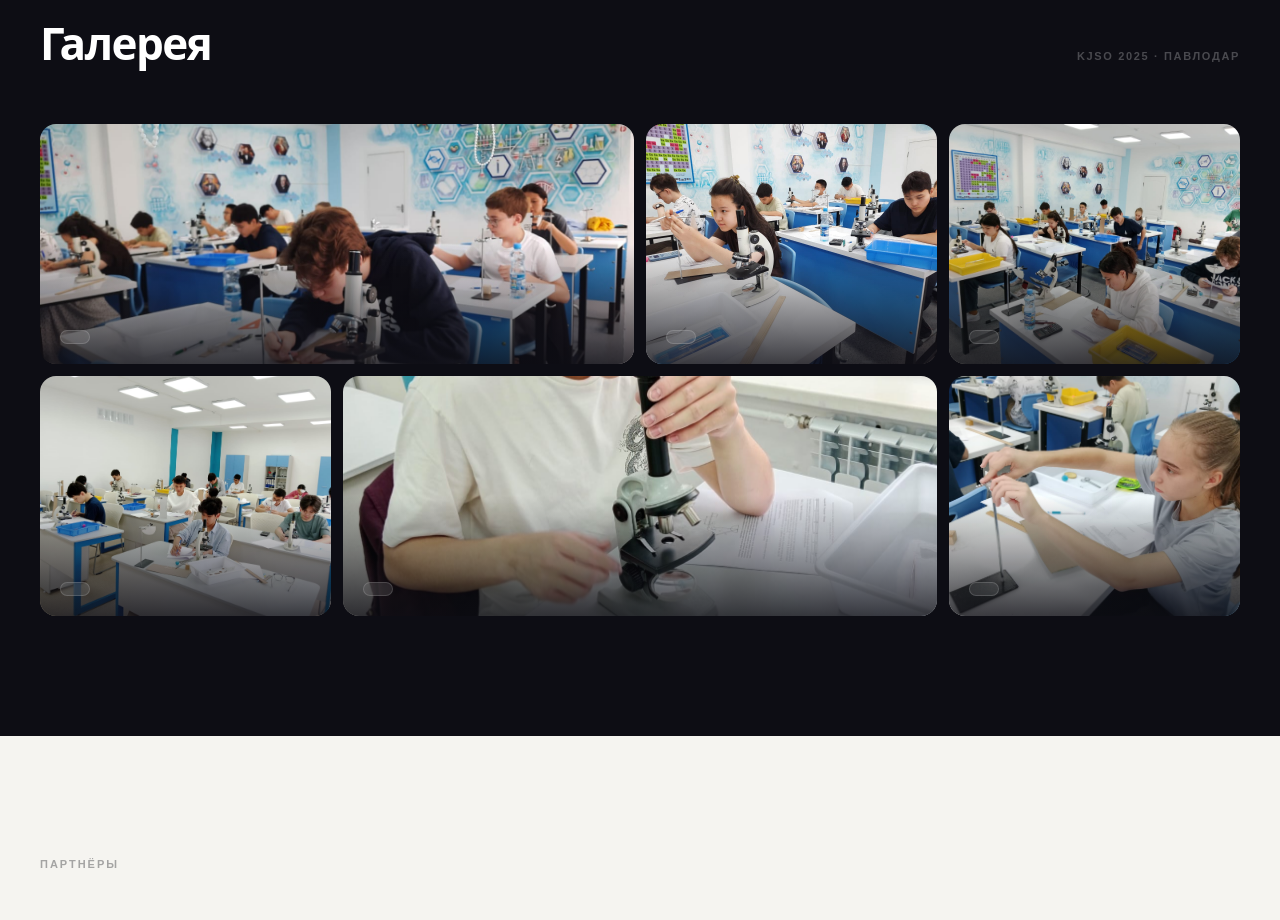
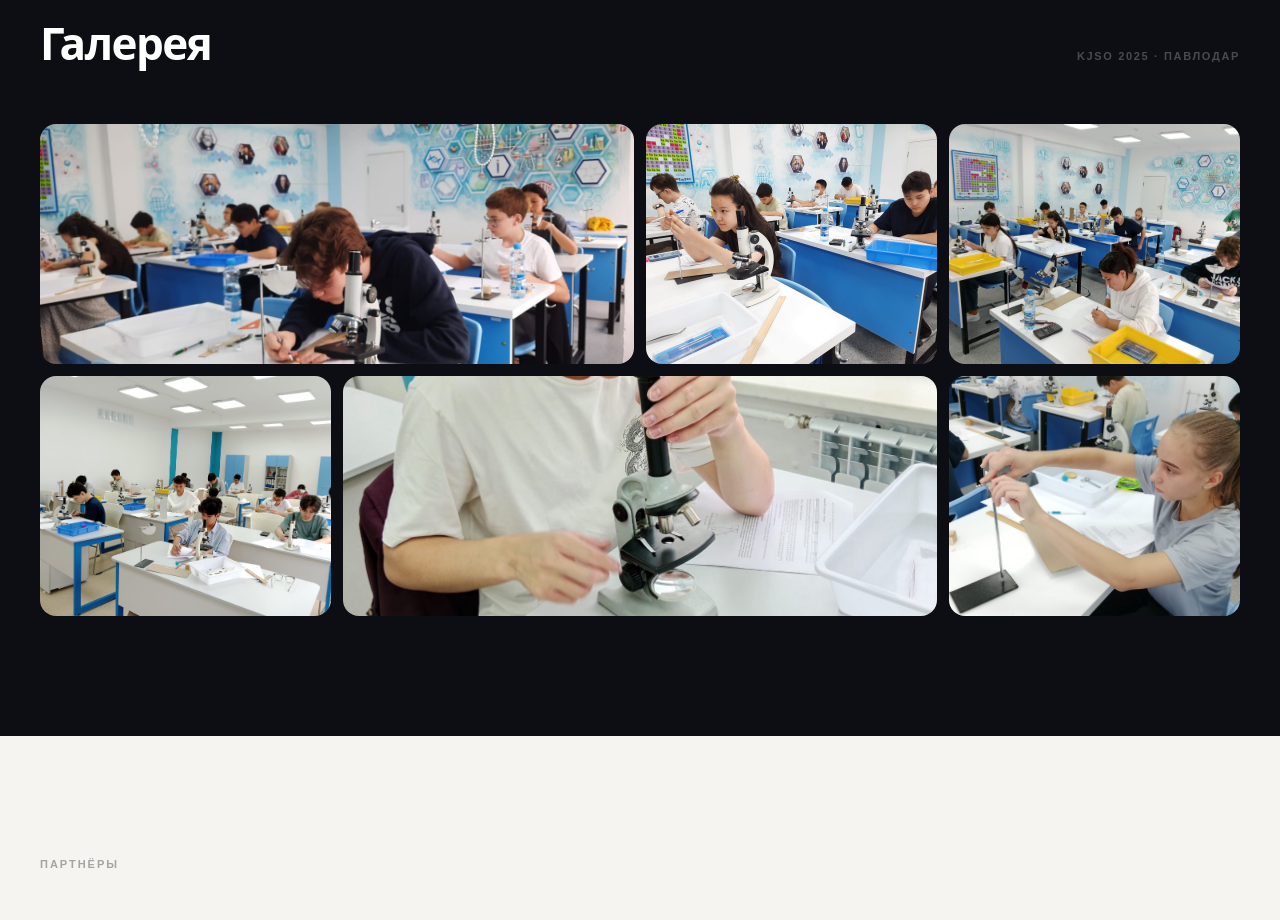
Before and after one commit to alwriza/kjso, a Next.js app: page / in a window 1280 px wide. Shown: the part 2040-2960 px from the top of the page. Built offline with nearby package versions, Linux system fonts and the light colour scheme; a web font is replaced by a local one.

Commit message:
labels in gallery deleted

```diff
--- a/app/page.tsx
+++ b/app/page.tsx
@@ -727,7 +727,6 @@ function Gallery() {
                 {item.src && (
                   <img
                     src={item.src}
-                    alt={item.label}
                     style={{
                       position: "absolute",
                       inset: 0,
@@ -743,37 +742,7 @@ function Gallery() {
                   />
                 )}
 
-                {/* Градиентное затемнение снизу, чтобы текст подписи всегда легко читался */}
-                <div
-                  style={{
-                    position: "absolute",
-                    inset: 0,
-                    background: "linear-gradient(to top, rgba(13,13,20,0.8) 0%, rgba(13,13,20,0) 50%)",
-                    zIndex: 2,
-                    pointerEvents: "none",
-                  }}
-                />
 
-                {/* Подпись фото */}
-                <span
-                  style={{
-                    position: "relative",
-                    zIndex: 3, // Поднимаем над картинкой
-                    fontFamily: "Cocomat Pro, sans-serif",
-                    fontSize: 11,
-                    fontWeight: 700,
-                    letterSpacing: "0.1em",
-                    textTransform: "uppercase",
-                    color: "#ffffff",
-                    background: "rgba(255,255,255,0.1)",
-                    borderRadius: 999,
-                    padding: "6px 14px",
-                    backdropFilter: "blur(12px)",
-                    border: "1px solid rgba(255,255,255,0.15)",
-                  }}
-                >
-                  {item.label}
-                </span>
 
                 {/* Показываем старую иконку фотоаппарата ТОЛЬКО если картинка не передана */}
                 {!item.src && (
```
